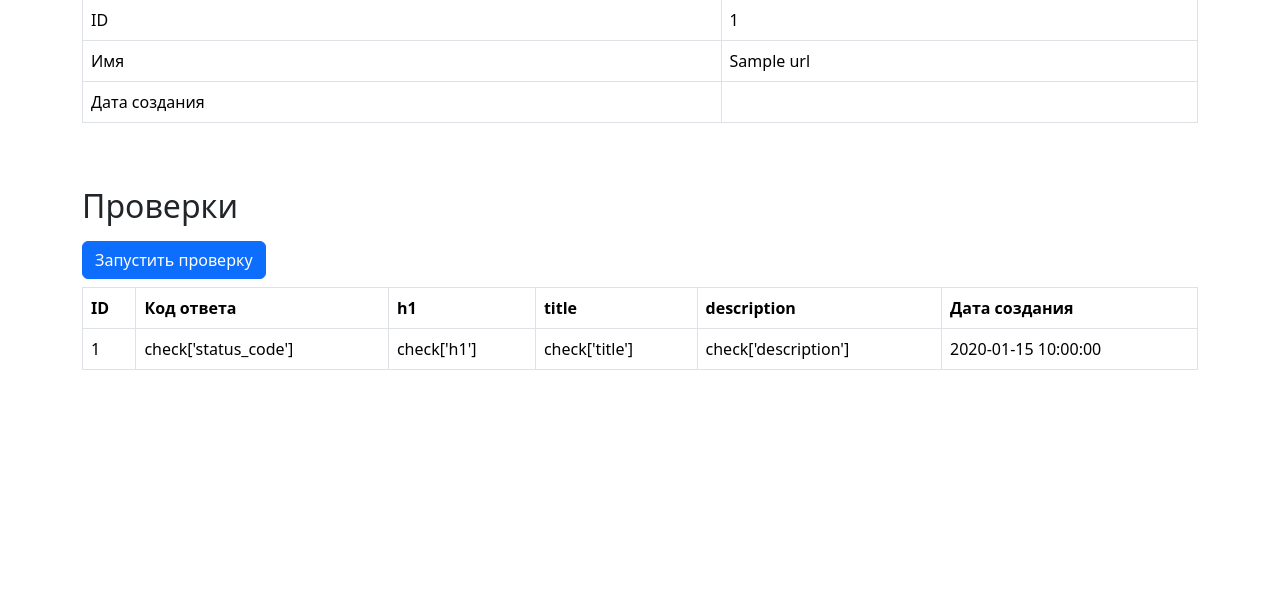
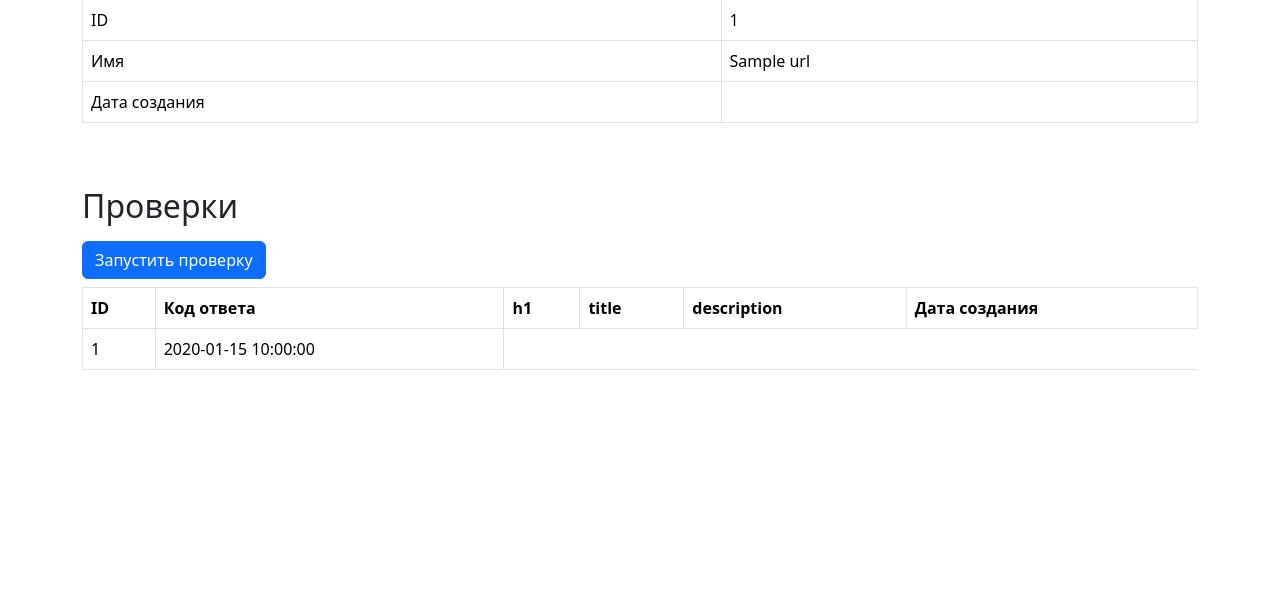
Before and after one commit to illata1998/page-analyzer, a Flask app: page /urls/1 in a window 1280 px wide. Shown: the part 129-739 px from the top of the page. Run offline with Flask 3, Linux system fonts and the light colour scheme; a database or web service that is not in the repository returns one stand-in record (values such as "Sample title"); some libraries are stand-ins or nearby versions.

Commit message:
Update show_url.html

```diff
--- a/page_analyzer/templates/show_url.html
+++ b/page_analyzer/templates/show_url.html
@@ -42,10 +42,10 @@
                     {% for check in url_checks %}
                         <tr>
                             <td>{{ check['id'] }}</td>
-                            <td>check['status_code']</td>
-                            <td>check['h1']</td>
-                            <td>check['title']</td>
-                            <td>check['description']</td>
+                            <!--<td>{{ check['status_code'] }}</td>
+                            <td>{{ check['h1'] }}</td>
+                            <td>{{ check['title'] }}</td>
+                            <td>{{ check['description'] }}</td>-->
                             <td>{{ check['created_at'] }}</td>
                         </tr>
                     {% endfor %}
```
